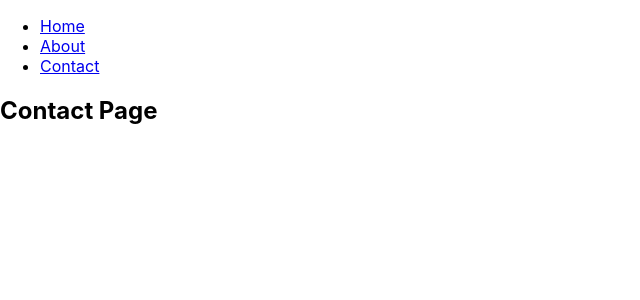
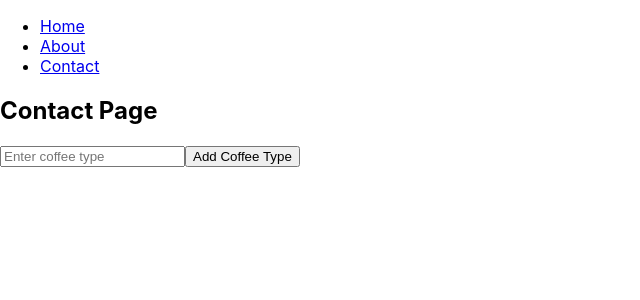
Before and after one commit to karlalockhart/coffee-app, a React (Create React App) app: page /contact in a window 1280 px wide. Shown: the top 300 px of the page, without its empty margins (0-640 px from the left). Built offline with nearby package versions, Linux system fonts and the light colour scheme; data requests are answered from the project's data file.

Commit message:
updated files and add new files

```diff
--- a/db.json
+++ b/db.json
@@ -1,16 +1,28 @@
 {
-    "toys": [
+  "coffeeTypes": [
     {
       "id": 1,
-        "name": "Woody",
+      "name": "Americano",
       "image": "http://www.pngmart.com/files/3/Toy-Story-Woody-PNG-Photos.png",
       "likes": 8
     },
     {
       "id": 2,
-        "name": "Buzz Lightyear",
+      "name": "Expresso",
       "image": "http://www.pngmart.com/files/6/Buzz-Lightyear-PNG-Transparent-Picture.png",
       "likes": 14
+    },
+    {
+      "title": "latte",
+      "id": 3
+    },
+    {
+      "title": "latte",
+      "id": 4
+    },
+    {
+      "title": "latte",
+      "id": 5
     }
   ]
 }
--- a/src/App.js
+++ b/src/App.js
@@ -1,16 +1,63 @@
 // App.js
-import React from 'react';
+import React, { useState, useEffect } from 'react';
 import { BrowserRouter as Router, Routes, Route, Link } from 'react-router-dom';
 import Header from './components/Header';
 import Home from './components/Home';
 import About from './components/About';
 import Contact from './components/Contact';
 import Footer from './components/Footer';
-
+import CoffeeForm from './components/CoffeeForm'; // Import CoffeeForm
 
 import logo from './logo.svg';
 import './App.css';
 
+const App = () => {
+  const [coffeeTypes, setCoffeeTypes] = useState([]);
+
+  useEffect(() => {
+    fetch('http://localhost:3000/coffeeTypes')
+      .then(res => res.json())
+      .then(data => setCoffeeTypes(data))
+      .catch(error => console.error('Error fetching coffee types:', error));
+  }, []);
+
+  const addCoffee = newCoffee => {
+    setCoffeeTypes(prevCoffeeTypes => [...prevCoffeeTypes, newCoffee]);
+  };
+
+  return (
+    <Router>
+      <nav>
+        <ul>
+          <li>
+            <Link to="/">Home</Link>
+          </li>
+          <li>
+            <Link to="/about">About</Link>
+          </li>
+          <li>
+            <Link to="/contact">Contact</Link>
+          </li>
+        </ul>
+      </nav>
+
+      <Routes>
+        <Route path="/" element={<Home />} />
+        <Route path="/about" element={<About />} />
+        <Route path="/contact" element={<Contact />} />
+      </Routes>
+
+      {/* Add CoffeeForm component */}
+      <CoffeeForm addCoffee={addCoffee} />
+    </Router>
+  );
+};
+
+export default App;
+
+
+
+/*
 const App = () => {
   return (
     <Router>
@@ -37,6 +84,9 @@ const App = () => {
   );
 };
 
+export default App;
+*/
+
 /*
 const App = () => {
   return (
@@ -62,4 +112,3 @@ function App() {
   );
 }
 */
-export default App;
--- /dev/null
+++ b/src/components/CoffeeForm.js
@@ -0,0 +1,44 @@
+// CoffeeForm.js
+import React, { useState } from 'react';
+
+const CoffeeForm = ({ addCoffee }) => {
+  const [title, setTitle] = useState('');
+
+  const handleSubmit = async e => {
+    e.preventDefault();
+
+    try {
+      const response = await fetch('http://localhost:3000/coffeeTypes', {
+        method: 'POST',
+        headers: {
+          'Content-Type': 'application/json',
+        },
+        body: JSON.stringify({ title }),
+      });
+
+      if (!response.ok) {
+        throw new Error('Failed to add coffee type');
+      }
+
+      const data = await response.json();
+      addCoffee(data); // Update state with the new coffee type
+      setTitle(''); // Clear the form
+    } catch (error) {
+      console.error('Error adding coffee type:', error);
+    }
+  };
+
+  return (
+    <form onSubmit={handleSubmit}>
+      <input
+        type="text"
+        placeholder="Enter coffee type"
+        value={title}
+        onChange={e => setTitle(e.target.value)}
+      />
+      <button type="submit">Add Coffee Type</button>
+    </form>
+  );
+};
+
+export default CoffeeForm;
```
Lines whose indentation alone changed are shown as unchanged.
